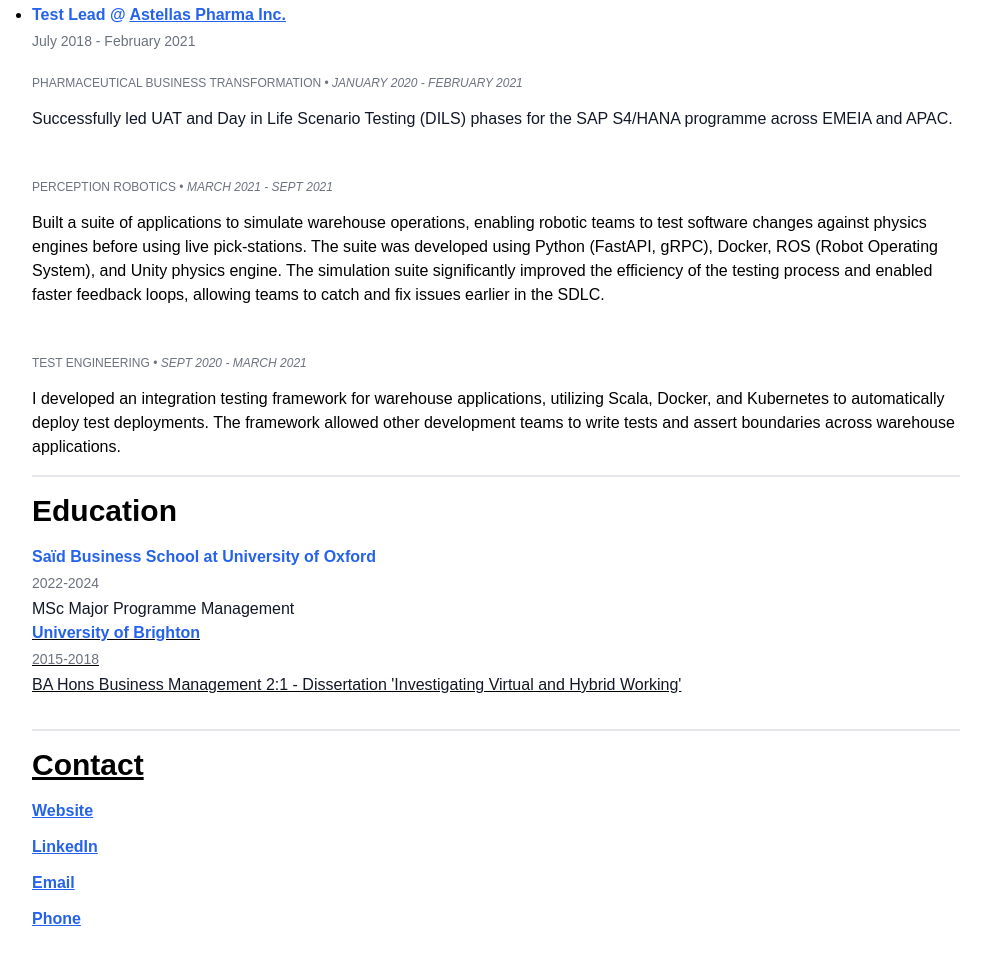
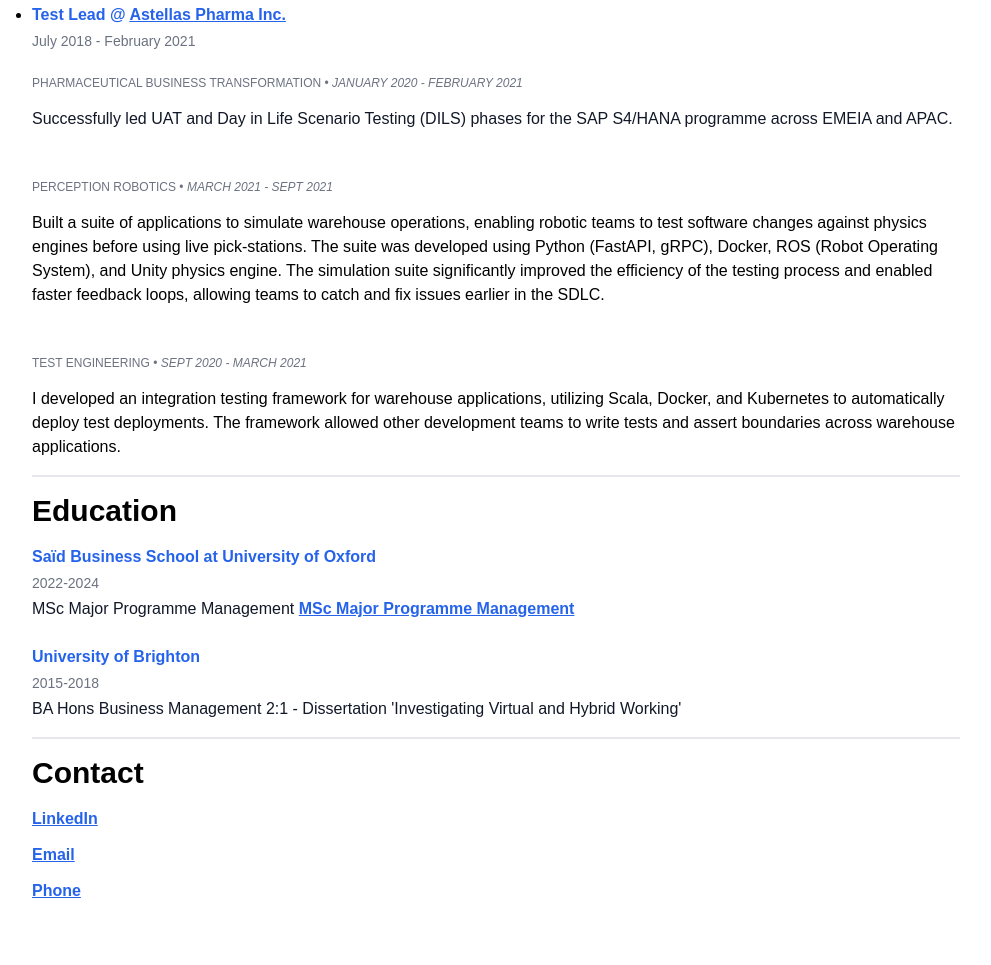
Before and after one commit to lauren11xx/lauren11xx.github.io, a website: page index.html in a window 1280 px wide. Shown: the part 943-1908 px from the top of the page, without its empty margins (144-1135 px from the left). Drawn offline with Linux system fonts and the light colour scheme; a web font is replaced by a local one.

Commit message:
Update index.html

```diff
--- a/index.html
+++ b/index.html
@@ -214,10 +214,12 @@
               <p class="text-md text-gray-900">
                MSc Major Programme Management
                <a
-                  href="https://www.sbs.ox.ac.uk/programmes/degrees/msc-major-programme-management"
-                  class="underline hover:text-black"
-              </p>
-            </li>
+                href="https://www.sbs.ox.ac.uk/programmes/degrees/msc-major-programme-management"
+                target="_blank"
+                class="text-md text-blue-600 font-semibold underline hover:text-black"
+                >MSc Major Programme Management</a
+              >
+                         </li>
             <li class="space-y-1">
               <h3 class="text-md text-blue-600 font-semibold">
                 University of Brighton
@@ -233,13 +235,7 @@
         <section id="contact" class="space-y-4 pt-4 border-t-2 border-solid">
           <h2 class="font-extrabold text-3xl text-black">Contact</h2>
           <ul class="space-y-3">
-            <li>
-              <a
-                href="http://www.laurenpaigewheatley.com"
-                target="_blank"
-                class="text-md text-blue-600 font-semibold underline hover:text-black"
-                >Website</a
-              >
+
             </li>
             <li>
               <a
```
